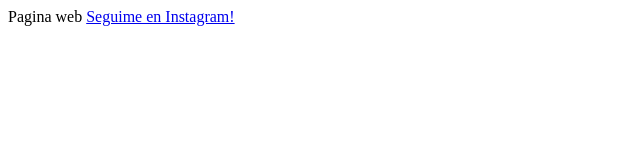
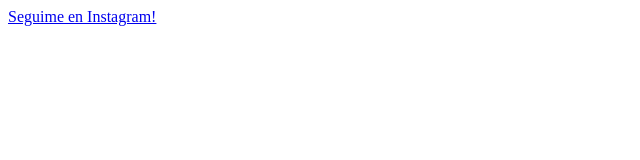
Before and after one commit to sebademasi10/sebademasi10.github.io, a plain HTML site: page index.html in a window 1280 px wide. Shown: the whole page, without its empty margins (0-640 px from the left). Drawn offline with Linux system fonts and the light colour scheme.

Commit message:
Prueba de tags

```diff
--- a/index.html
+++ b/index.html
@@ -1,9 +1,7 @@
 <title>Pagina web</title>
 
-<tit>Pagina web</tit>
 
 <body>
-
 
 <a href="https://www.instagram.com/sebastiandemasi/"> Seguime en Instagram!</a>
 
```
